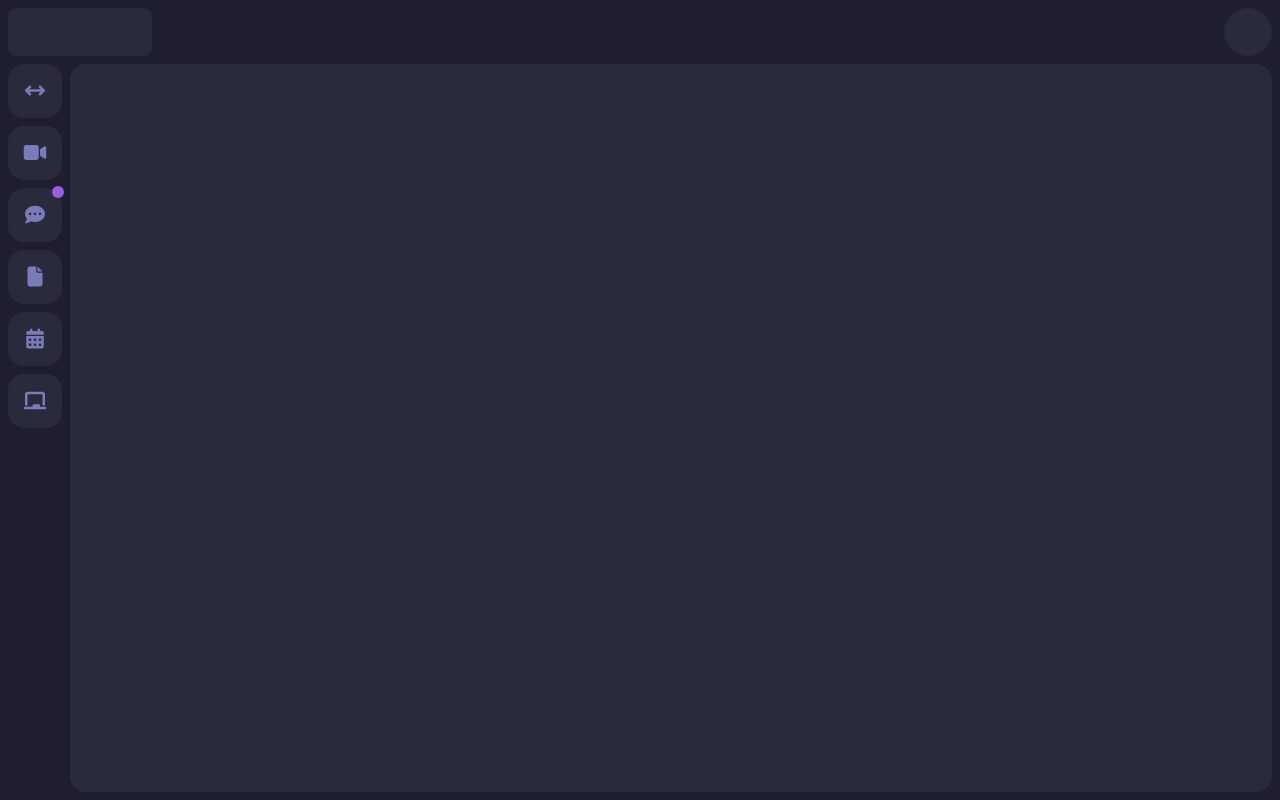
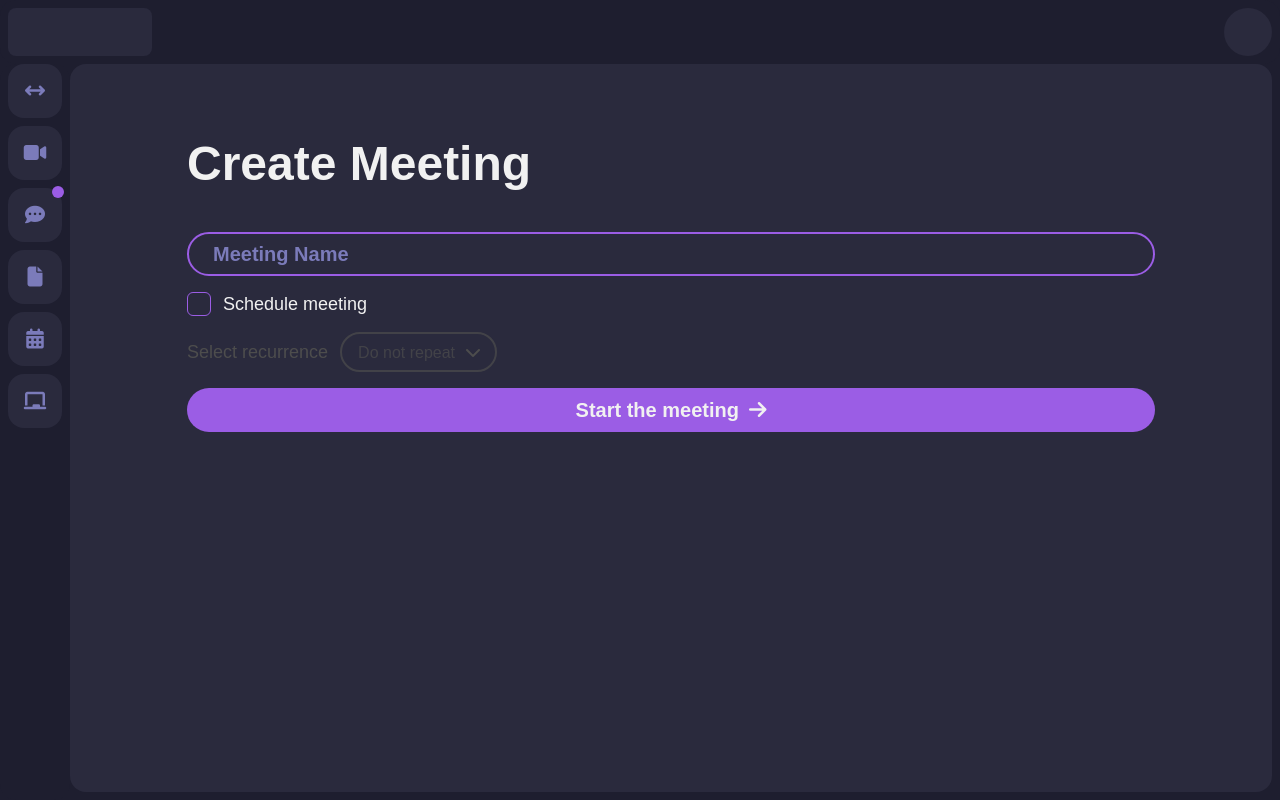
Before and after one commit to PavloSatyrenko/PolyVideo, an Angular app: page /workspace/meetings in a window 1280 px wide. Both pictures are taken after typing "Sample" into the empty fields and a click on the button "Create Meeting". Built offline with nearby package versions, Linux system fonts and the light colour scheme.

Commit message:
feat(meetings): implement meetings creation form with input handling and layout

```diff
--- a/src/app/features/meetings/meetings-create/meetings-create.css
+++ b/src/app/features/meetings/meetings-create/meetings-create.css
@@ -0,0 +1,12 @@
+.meetings {
+    display: flex;
+    flex-direction: column;
+    gap: 32px;
+}
+
+.meetings__form {
+    display: flex;
+    flex-direction: column;
+    gap: 16px;
+    width: 100%;
+}
--- a/src/app/features/meetings/meetings-create/meetings-create.html
+++ b/src/app/features/meetings/meetings-create/meetings-create.html
@@ -0,0 +1,25 @@
+<div class="meetings container">
+    <ui-title [title]="'Create Meeting'" [size]="'large'"></ui-title>
+
+    <div class="meetings__form">
+        <ui-input [(value)]="meetingName" [placeholder]="'Meeting Name'" [size]="'large'" [isFullWidth]="true" [theme]="'primary'"></ui-input>
+
+        <ui-checkbox [(value)]="isPlanned" [label]="'Schedule meeting'" (change)="onPlannedChange()"></ui-checkbox>
+
+        <ui-select [(value)]="recurringOption" [label]="'Select recurrence'" [size]="'small'" [isInline]="true" [isDisabled]="!isPlanned()">
+            <option value="none">Do not repeat</option>
+            <option value="daily">Daily</option>
+            <option value="weekly">Weekly</option>
+            <option value="monthly">Monthly</option>
+        </ui-select>
+
+        <ui-button
+            [label]="submitButtonText()"
+            [icon]="'fa-solid fa-arrow-right'"
+            [size]="'large'"
+            [isFullWidth]="true"
+            [type]="'primary'"
+            (click)="createMeeting()"
+        ></ui-button>
+    </div>
+</div>
--- a/src/app/features/meetings/meetings-create/meetings-create.ts
+++ b/src/app/features/meetings/meetings-create/meetings-create.ts
@@ -1,11 +1,30 @@
-import { Component } from "@angular/core";
+import { Component, computed, Signal, signal, WritableSignal } from "@angular/core";
+import { Button } from "@shared/components/button/button";
+import { Input } from "@shared/components/input/input";
+import { Title } from "@shared/components/title/title";
+import { Checkbox } from "@shared/components/checkbox/checkbox";
+import { Select } from "@shared/components/select/select";
 
 @Component({
     selector: "app-meetings-create",
-    imports: [],
+    imports: [Title, Input, Button, Checkbox, Select],
     templateUrl: "./meetings-create.html",
     styleUrl: "./meetings-create.css"
 })
 export class MeetingsCreate {
+    protected meetingName: WritableSignal<string> = signal<string>("");
+    protected isPlanned: WritableSignal<boolean> = signal<boolean>(false);
+    protected recurringOption: WritableSignal<string> = signal<string>("none");
 
+    protected submitButtonText: Signal<string> = computed(() => this.isPlanned() ? "Schedule the meeting" : "Start the meeting");
+
+    protected onPlannedChange(): void {
+        if (!this.isPlanned()) {
+            this.recurringOption.set("none");
+        }
+    }
+
+    protected createMeeting(): void {
+
+    }
 }
```
